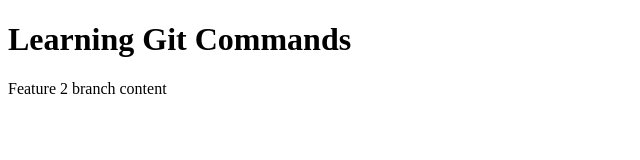
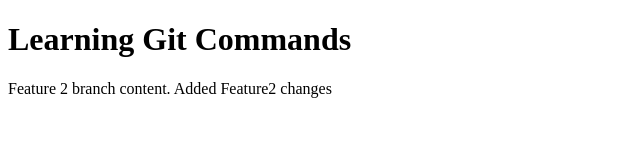
Before and after one commit to oviya-subbu/another-repository, a plain HTML site: page index.html in a window 1280 px wide. Shown: the whole page, without its empty margins (0-640 px from the left). Drawn offline with Linux system fonts and the light colour scheme.

Commit message:
Added feature2 changes

```diff
--- a/index.html
+++ b/index.html
@@ -7,6 +7,6 @@
 </head>
 <body>
     <h1>Learning Git Commands</h1>
-    <p>Feature 2 branch content</p>
+    <p>Feature 2 branch content. Added Feature2 changes</p>
 </body>
 </html>
```
